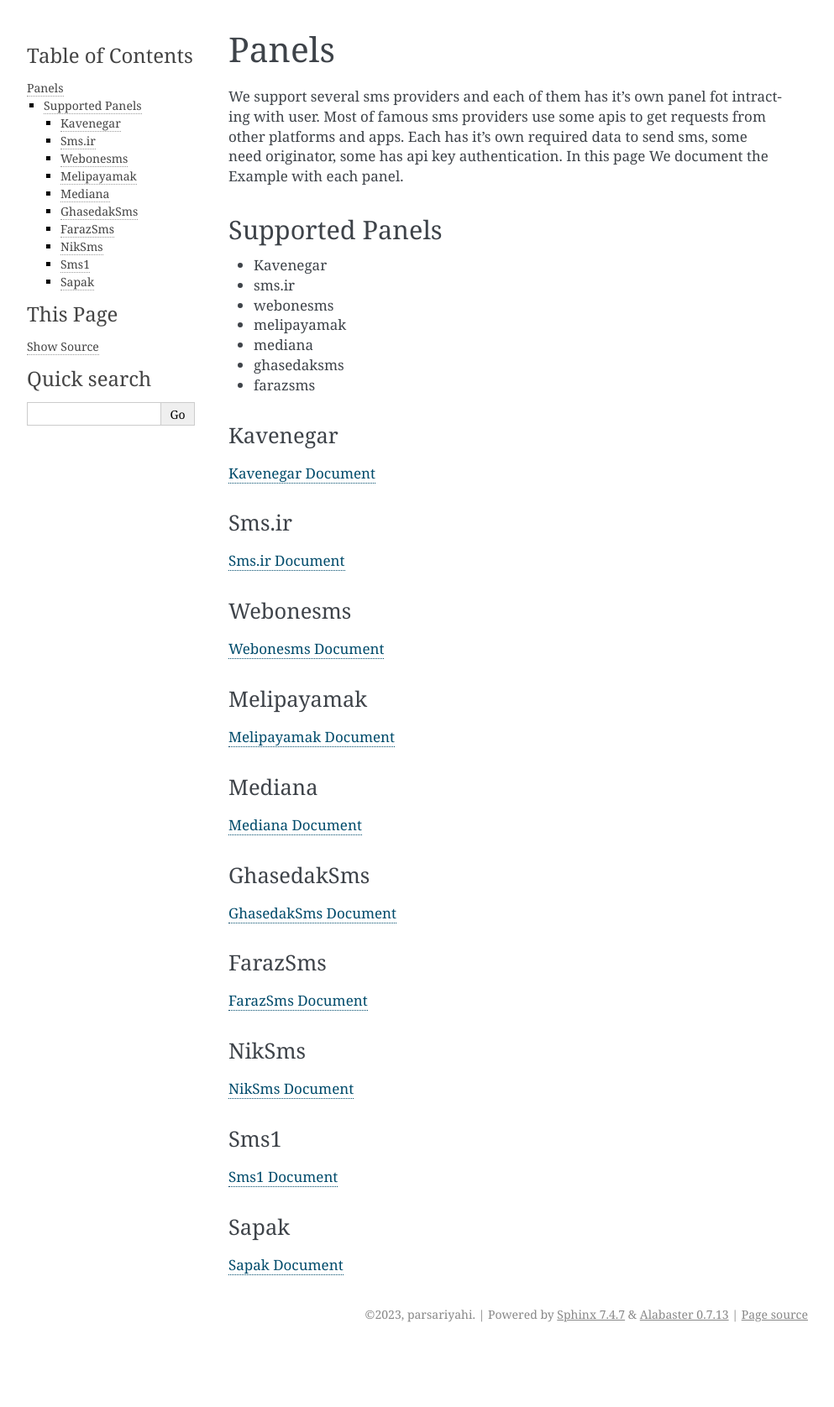
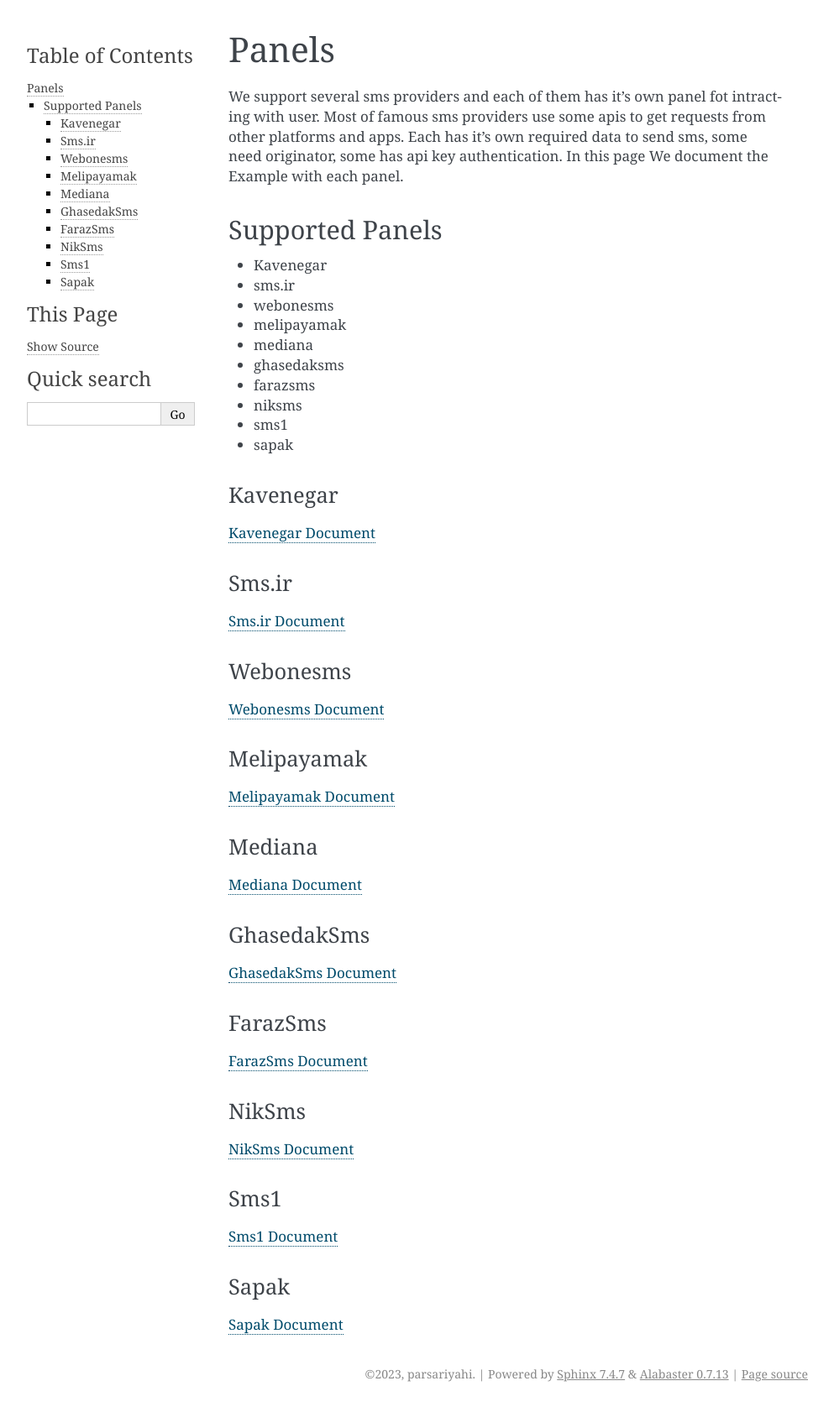
Before and after one commit to parsariyahi/prsmsp, a Sphinx documentation site: the page built from docs/panels/panels.rst, in a window 1280 px wide. Shown: the whole page at 84% size, without its empty margins (148-1141 px from the left). Built offline with Sphinx 7.4.7, drawn with Linux system fonts in a browser that asks for light colours; pages that are not in the unit, such as notebooks, are missing from menus; before the commit the page ends 1605 px from its top, so only the background shows below that.

Commit message:
docs(panels): Fixed panel names in ``panels.rst`` page

```diff
--- a/docs/panels/panels.rst
+++ b/docs/panels/panels.rst
@@ -15,6 +15,10 @@
 * mediana
 * ghasedaksms
 * farazsms
+* niksms
+* sms1
+* sapak
+
 
 
 Kavenegar
```
